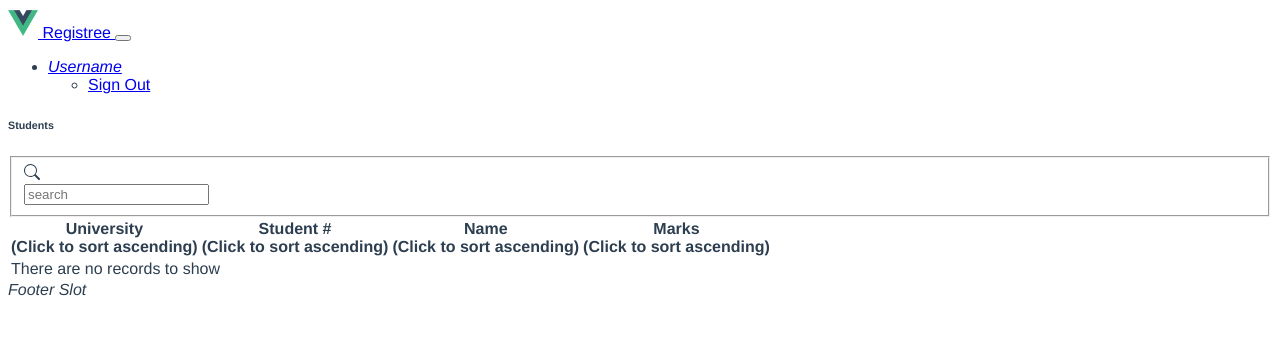
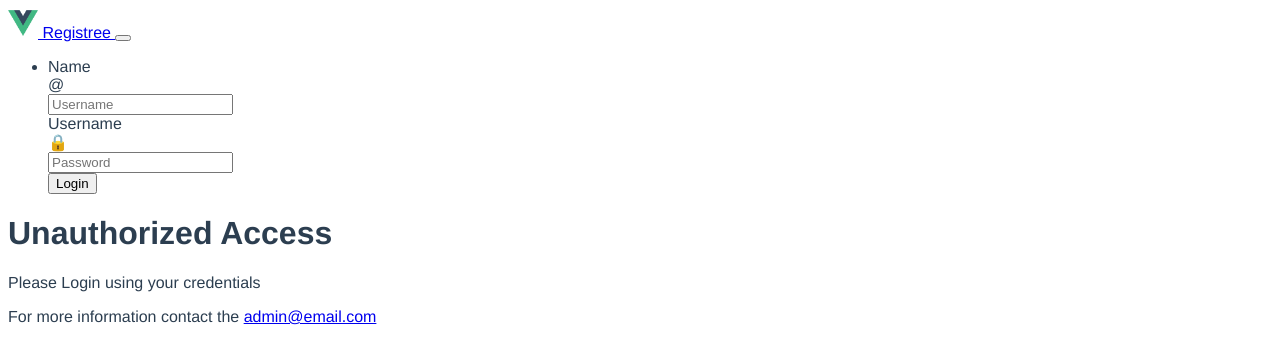
Before and after one commit to ureymutuale/registree-test, a Vue app in the folder registree-client/: page / in a window 1280 px wide. Both pictures are taken after a click on the button 123 px from the left and 38 px from the top of the page. Shown: the top 364 px of the page. Built offline with nearby package versions, Linux system fonts and the light colour scheme; no server answers.

Commit message:
auth ui implementation

```diff
--- a/registree-client/src/components/NavigationBar.vue
+++ b/registree-client/src/components/NavigationBar.vue
@@ -13,12 +13,39 @@
 
 				<!-- Right aligned nav items -->
 				<b-navbar-nav class="ml-auto">
-					<b-nav-item-dropdown right>
+
+                    <b-nav-form class="mr-3" v-if="!isAuthenticated" @submit="login">
+						<label class="sr-only" for="inline-form-input-name">Name</label>
+						<b-input-group prepend="@" class="mb-2 mr-sm-2 mb-sm-0">
+							<b-input
+								id="username"
+								placeholder="Username"
+								type="text"
+								v-model="form.username"
+							></b-input>
+						</b-input-group>
+
+						<label class="sr-only" for="inline-form-input-username"
+							>Username</label
+						>
+						<b-input-group prepend="🔒" class="mb-2 mr-sm-2 mb-sm-0">
+							<b-input
+								id="password"
+								placeholder="Password"
+								type="password"
+								v-model="form.password"
+							></b-input>
+						</b-input-group>
+						<b-button variant="success" type="submit">Login</b-button>
+					</b-nav-form>
+
+					<b-nav-item-dropdown right v-if="isAuthenticated">
 						<!-- Using 'button-content' slot -->
 						<template v-slot:button-content>
-							<em>Username</em>
+                            <b-avatar class="mr-2" size="md"></b-avatar>
+							<em>{{ authenticatedUserName }}</em>
 						</template>
-						<b-dropdown-item>Sign Out</b-dropdown-item>
+						<b-dropdown-item @click="logout">Sign Out</b-dropdown-item>
 					</b-nav-item-dropdown>
 				</b-navbar-nav>
 			</b-collapse>
@@ -27,13 +54,19 @@
 </template>
 
 <script>
+import AuthMixin from '@/mixins/auth'
 
 export default {
 	name: "NavigationBar",
-	components: {},
+    components: {},
+    mixins: [AuthMixin],
 	props: {},
 	data() {
 		return {
+            form: {
+				username: "",
+				password: "",
+			},
 		};
 	},
 	computed: {
@@ -42,6 +75,9 @@ export default {
 	created() {},
 	mounted() {},
 	methods: {
+        login() {
+            this.authenticatedWith(this.form.username, this.form.password)
+        },
 	},
 };
 </script>
--- /dev/null
+++ b/registree-client/src/mixins/auth.js
@@ -0,0 +1,28 @@
+const AuthMixin = {
+	computed: {
+		authenticatedUserName() {
+			return localStorage.getItem("registree_auth_username");
+		},
+		authenticatedUserPassword() {
+			return localStorage.getItem("registree_auth_password");
+		},
+		isAuthenticated() {
+			return localStorage.getItem("registree_authenticated") === "1";
+		},
+	},
+	methods: {
+		authenticatedWith(username, password) {
+			localStorage.setItem("registree_auth_username", username);
+			localStorage.setItem("registree_auth_password", password);
+			localStorage.setItem("registree_authenticated", 1);
+		},
+		logout() {
+			localStorage.removeItem("registree_auth_username");
+			localStorage.removeItem("registree_auth_password");
+			localStorage.removeItem("registree_authenticated");
+			this.$router.go();
+		},
+	},
+};
+
+export default AuthMixin;
--- a/registree-client/src/pages/Students.vue
+++ b/registree-client/src/pages/Students.vue
@@ -1,7 +1,7 @@
 <template>
 	<div>
 		<NavigationBar />
-		<b-container fluid class="pt-3">
+		<b-container fluid class="pt-3" v-if="isAuthenticated">
 			<b-row>
 				<b-col>
 					<b-card>
@@ -45,11 +45,20 @@
 				</b-col>
 			</b-row>
 		</b-container>
+		<b-container class="pt-4" v-if="!isAuthenticated">
+			<b-jumbotron
+				header="Unauthorized Access"
+				lead="Please Login using your credentials"
+			>
+				<p>For more information contact the <a href="mailto:admin@email.com">admin@email.com</a> </p>
+			</b-jumbotron>
+		</b-container>
 	</div>
 </template>
 
 <script>
 import axios from "axios";
+import AuthMixin from '@/mixins/auth'
 import NavigationBar from "@/components/NavigationBar.vue";
 
 export default {
@@ -57,6 +66,7 @@ export default {
 	components: {
 		NavigationBar,
 	},
+	mixins: [AuthMixin],
 	props: {},
 	data() {
 		return {
@@ -107,6 +117,10 @@ export default {
 			axios
 				.get("http://localhost:3000/raw", {
 					timeout: 10000,
+					auth: {
+						username: this.authenticatedUserName,
+						password: this.authenticatedUserPassword,
+					},
 					headers: {
 						"Access-Control-Allow-Origin": "*",
                         "Access-Control-Allow-Credentials": "true",
```
